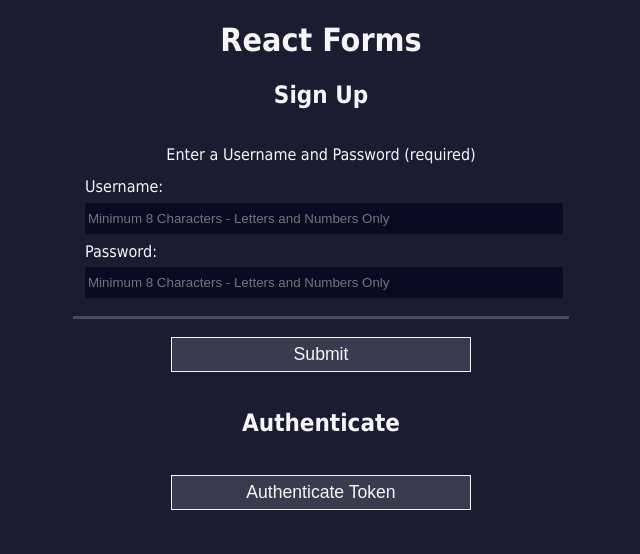
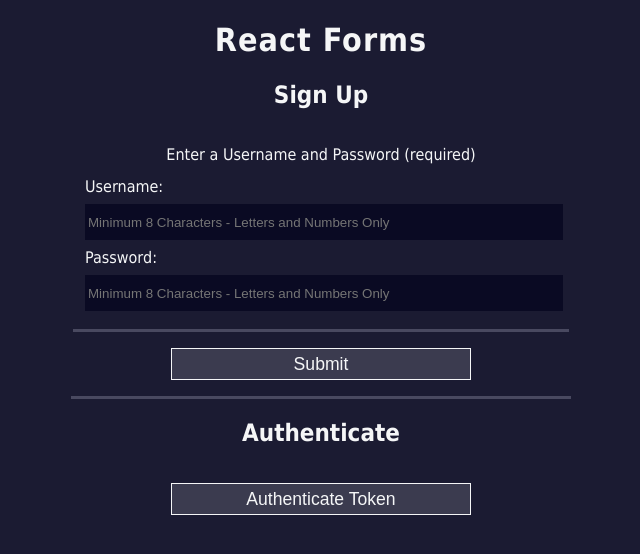
Before and after one commit to CalebScott0/Unit3.ReactForms, a React (Vite) app in the folder Block27/: page / in a window 1280 px wide. Shown: the top 554 px of the page, without its empty margins (319-959 px from the left). Built offline with nearby package versions, Linux system fonts and the light colour scheme.

Commit message:
Block 27 workshop

```diff
--- a/Block27/src/App.css
+++ b/Block27/src/App.css
@@ -8,21 +8,28 @@ body {
   font-family: tahoma;
 }
 
+h1 {
+  letter-spacing: 1px;
+}
+
 form, .authenticate {
   width: 60vw;
   max-width: 500px;
   min-width: 300px;
-  margin: 10px auto;
+  margin: 0.625rem auto;
+}
+form {
+  border-bottom: 3px solid #494960;
 }
 label {
   display: block;
   text-align: left;
-  margin: 0.5em 0;
+  margin: 0.5rem 0;
 }
 input {
   width: 100%;
-  min-height: 2em;
-  margin-top: 0.5em;
+  min-height: 2rem;
+  margin-top: 0.5rem;
   background-color: #0a0a23;
   border: 1px solid #0a0a23;
   color: #f5f6f7;
@@ -32,15 +39,15 @@ fieldset {
   border-bottom: 3px solid #494960;
 }
 legend{
-  padding-top: 1em;
+  padding-top: 1rem;
   text-align: center;
 }
 input[type="submit"],button {
   width: 60%;
   min-width: 300px;
-  height: 2em;
-  margin: 1em auto;
-  font-size: 1.1em;
+  height: 2rem;
+  margin: 1rem auto;
+  font-size: 1.1rem;
   background-color: #3b3b4f;
   border: 1px solid #f5f6f7;
   color: #f5f6f7;
```
